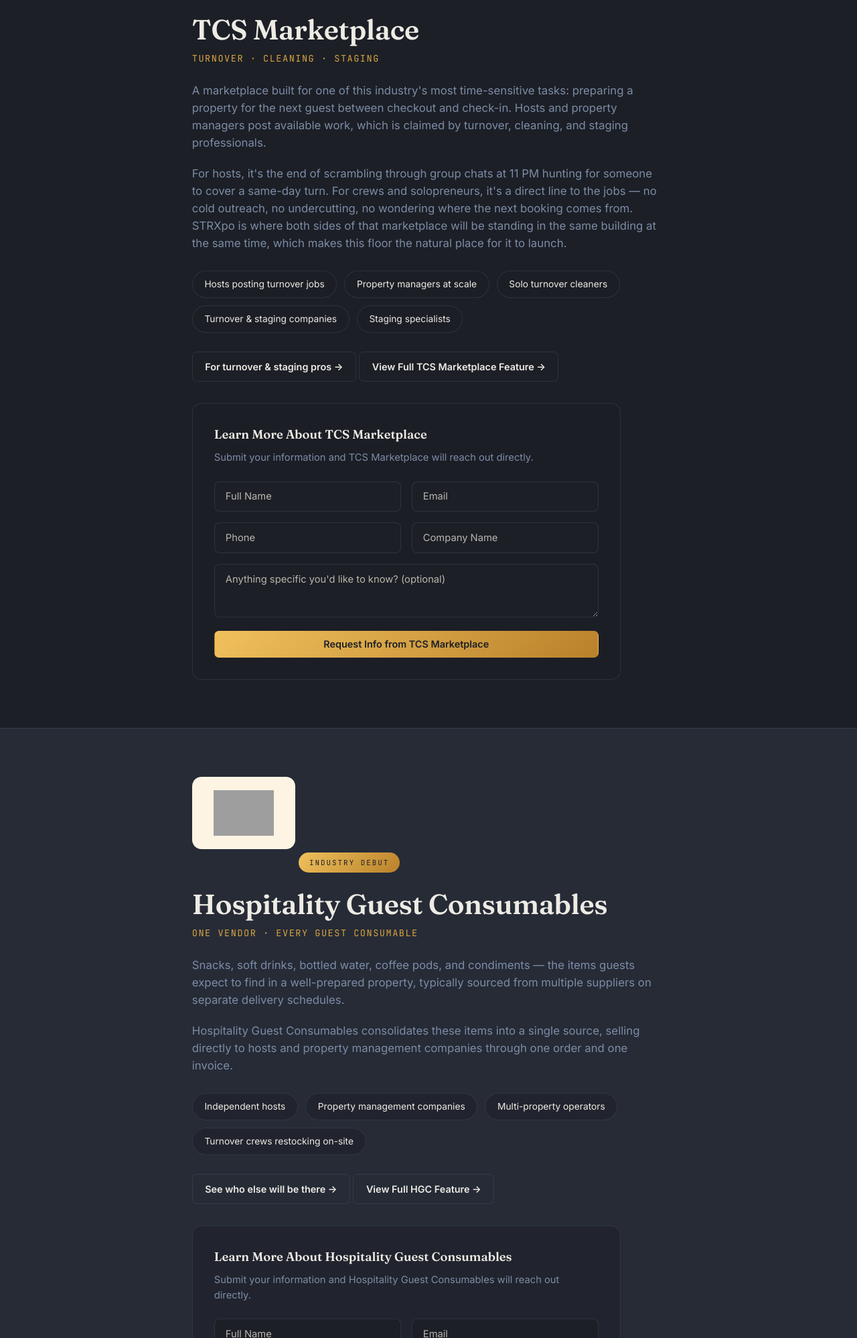
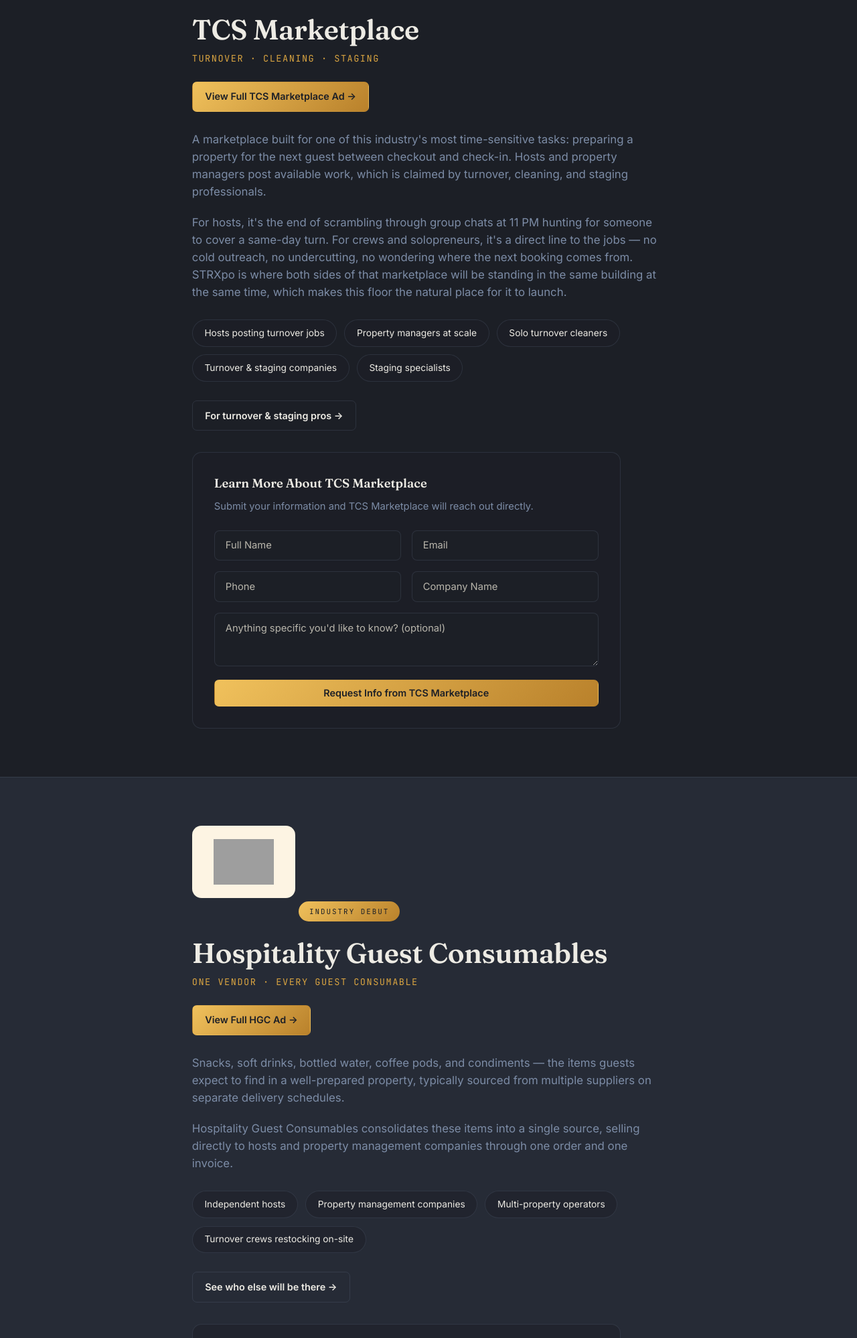
Before and after one commit to STRXpo/strxpo-site, a plain HTML site: page debuting.html in a window 1280 px wide. Shown: the part 866-2864 px from the top of the page at 67% size. Drawn offline with Linux system fonts and the light colour scheme; grey boxes are pictures that could not be loaded.

Commit message:
Ads update v2

```diff
--- a/debuting.html
+++ b/debuting.html
@@ -318,6 +318,7 @@
       <span class="debut-tag">Industry Debut</span>
       <h2>TCS Marketplace</h2>
       <p class="kicker">Turnover &middot; Cleaning &middot; Staging</p>
+      <a href="/ad-tcs-marketplace.html" class="btn btn-amber" style="margin-bottom:1.75rem;">View Full TCS Marketplace Ad &rarr;</a>
       <p class="body">A marketplace built for one of this industry's most time-sensitive tasks: preparing a property for the next guest between checkout and check-in. Hosts and property managers post available work, which is claimed by turnover, cleaning, and staging professionals.</p>
       <p class="body">For hosts, it's the end of scrambling through group chats at 11 PM hunting for someone to cover a same-day turn. For crews and solopreneurs, it's a direct line to the jobs &mdash; no cold outreach, no undercutting, no wondering where the next booking comes from. STRXpo is where both sides of that marketplace will be standing in the same building at the same time, which makes this floor the natural place for it to launch.</p>
       <div class="who-for">
@@ -328,7 +329,6 @@
         <span class="who-chip">Staging specialists</span>
       </div>
       <a href="/turnover-staging.html" class="btn btn-ghost">For turnover &amp; staging pros &rarr;</a>
-      <a href="/ad-tcs-marketplace.html" class="btn btn-ghost">View Full TCS Marketplace Feature &rarr;</a>
 
       <div class="learn-more-card">
         <h3>Learn More About TCS Marketplace</h3>
@@ -365,6 +365,7 @@
       <span class="debut-tag">Industry Debut</span>
       <h2>Hospitality Guest Consumables</h2>
       <p class="kicker">One Vendor &middot; Every Guest Consumable</p>
+      <a href="/ad-hospitality-guest-consumables.html" class="btn btn-amber" style="margin-bottom:1.75rem;">View Full HGC Ad &rarr;</a>
       <p class="body">Snacks, soft drinks, bottled water, coffee pods, and condiments &mdash; the items guests expect to find in a well-prepared property, typically sourced from multiple suppliers on separate delivery schedules.</p>
       <p class="body">Hospitality Guest Consumables consolidates these items into a single source, selling directly to hosts and property management companies through one order and one invoice.</p>
       <div class="who-for">
@@ -374,7 +375,6 @@
         <span class="who-chip">Turnover crews restocking on-site</span>
       </div>
       <a href="/who-attends.html" class="btn btn-ghost">See who else will be there &rarr;</a>
-      <a href="/ad-hospitality-guest-consumables.html" class="btn btn-ghost">View Full HGC Feature &rarr;</a>
 
       <div class="learn-more-card">
         <h3>Learn More About Hospitality Guest Consumables</h3>
```
